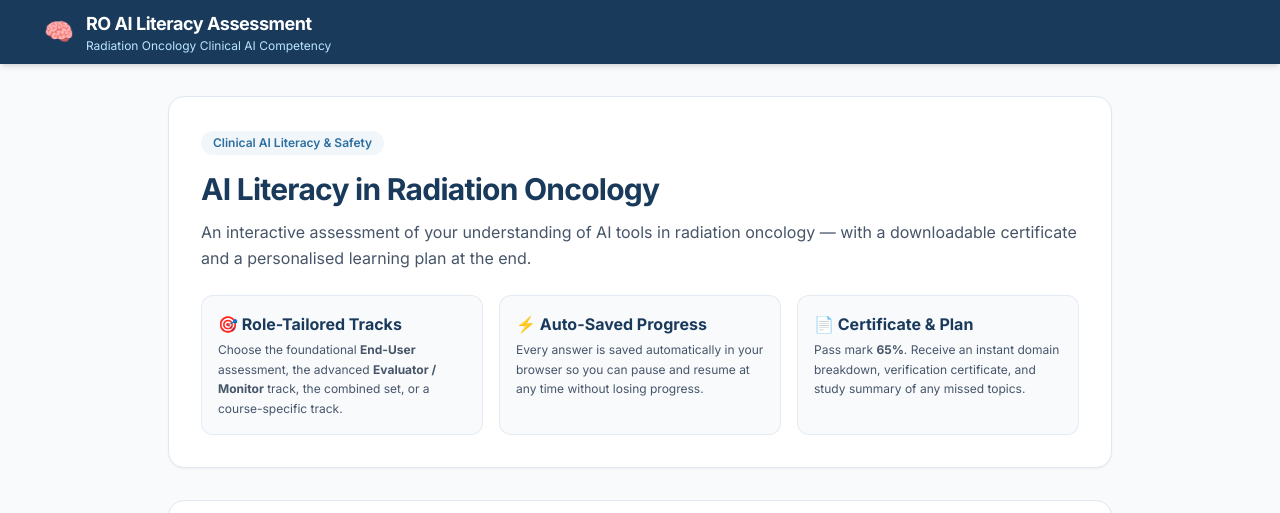
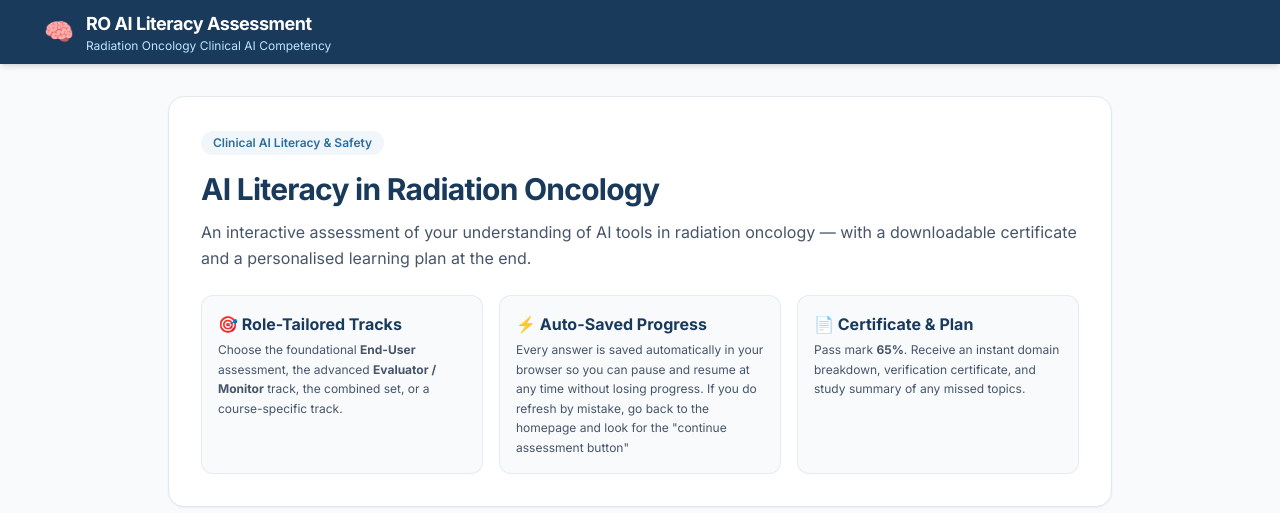
Before and after one commit to malonec3/AI_AssessmentV2, a plain HTML site: page index.html in a window 1280 px wide. Shown: the top 513 px of the page. Drawn offline with nearby package versions, Linux system fonts and the light colour scheme.

Commit message:
Update index.html

```diff
--- a/index.html
+++ b/index.html
@@ -179,7 +179,7 @@
             <div class="p-4 rounded-xl bg-slate-50 border border-slate-200/80">
               <div class="text-base font-bold text-brand-navy mb-1">⚡ Auto-Saved Progress</div>
               <p class="text-xs text-slate-600 leading-relaxed">
-                Every answer is saved automatically in your browser so you can pause and resume at any time without losing progress.
+                Every answer is saved automatically in your browser so you can pause and resume at any time without losing progress. If you do refresh by mistake, go back to the homepage and look for the "continue assessment button"
               </p>
             </div>
             <div class="p-4 rounded-xl bg-slate-50 border border-slate-200/80">
```
